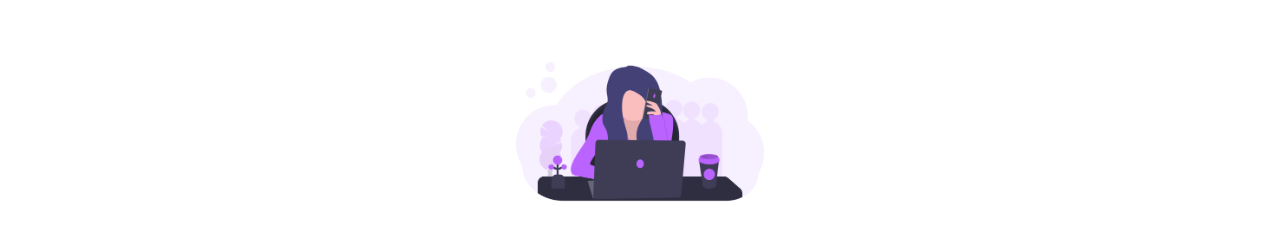
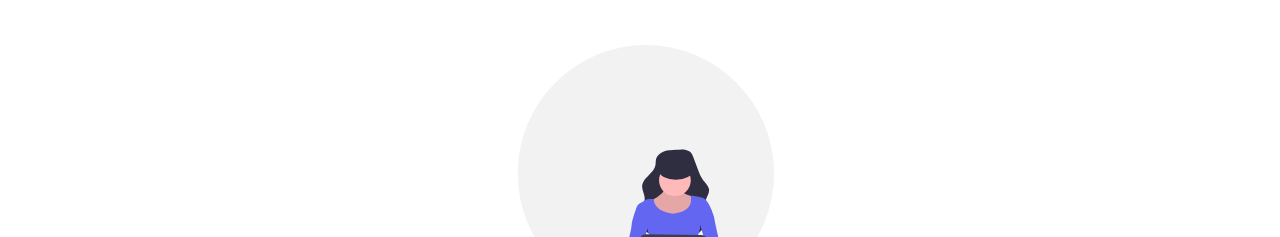
Before and after one commit to mgkhandekar/manasikhandekar-website, a plain HTML site: page index.html in a window 1280 px wide. Shown: the part 97-334 px from the top of the page. Drawn offline with Linux system fonts and the light colour scheme.

Commit message:
hero-img changed

```diff
--- a/index.html
+++ b/index.html
@@ -25,7 +25,7 @@
     </nav>
     <main>
         <header>
-            <img class="hero" src="images/hero.png" />
+            <img class="hero" src="images/hero1.svg" />
             <h1 class="hero-header">I am  <span style="color:var(--primary);">Manasi Khandekar </span></h1>
            <!-- <p>I am learning how to program and make web applications with <a href="https://neog.camp">neogcamp</a> </p>
             <p> You can connect with me on <a href="https://twitter.com/tanaypratap">Twitter</a></p>-->
```
Also changed, not shown: images/hero1.svg (added).
